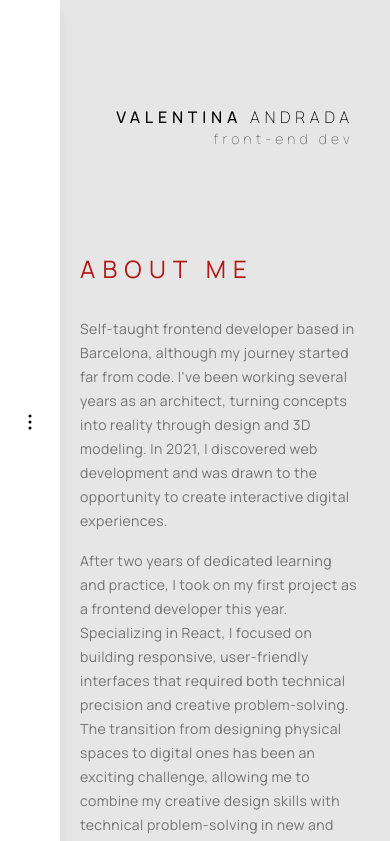
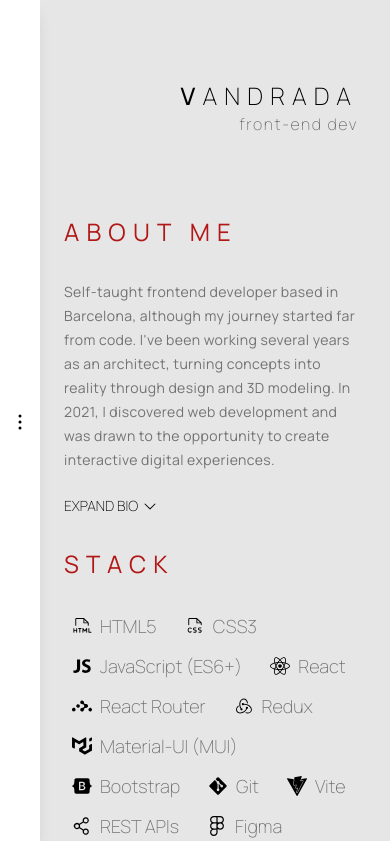
Before and after one commit to valentinaandrada/portfolio, a React (Vite) app: page /portfolio/about in a window 390 px wide. Shown: the top 841 px of the page. Built offline with nearby package versions, Linux system fonts and the light colour scheme.

Commit message:
Updated mobile

```diff
--- a/src/components/CustomCursor.jsx
+++ b/src/components/CustomCursor.jsx
@@ -1,31 +1,18 @@
 import { useEffect, useState } from "react";
 import { motion, useMotionValue, useSpring } from "framer-motion";
+import useIsMobile from "../hooks/useIsMobile";
 
 const CustomCursor = ({ size = 10 }) => {
-  const [isDesktop, setIsDesktop] = useState(false);
   const [hovering, setHovering] = useState(false);
+  const isMobile = useIsMobile();
 
-  // Motion values for cursor position
   const cursorX = useMotionValue(0);
   const cursorY = useMotionValue(0);
-
-  // Spring animations for smooth cursor movement
   const springX = useSpring(cursorX, { stiffness: 300, damping: 20 });
   const springY = useSpring(cursorY, { stiffness: 300, damping: 20 });
 
   useEffect(() => {
-    // Check if the screen width is desktop
-    const checkScreenSize = () => setIsDesktop(window.innerWidth >= 1024);
-    checkScreenSize(); // Initial check
-    window.addEventListener("resize", checkScreenSize); // Listen for screen resize
-
-    // Cleanup event listener
-    return () => window.removeEventListener("resize", checkScreenSize);
-  }, []);
-
-  useEffect(() => {
-
-    if (!isDesktop) return;
+    if (isMobile) return;
 
     const moveCursor = (e) => {
       cursorX.set(e.clientX - size / 2);
@@ -33,30 +20,27 @@ const CustomCursor = ({ size = 10 }) => {
     };
 
     const handleHover = (e) => {
-      // Look for parent elements with the "clickable" class or tagName "a" or "button"
       const isHoverable = e.target.closest("a, button, .clickable");
       setHovering(!!isHoverable);
     };
 
-    // Event listeners
     window.addEventListener("mousemove", moveCursor);
     window.addEventListener("mouseover", handleHover);
 
-    // Cleanup event listeners on component unmount
     return () => {
       window.removeEventListener("mousemove", moveCursor);
       window.removeEventListener("mouseover", handleHover);
     };
-  }, [isDesktop, size, cursorX, cursorY]);
+  }, [isMobile, size, cursorX, cursorY]);
 
-  if (!isDesktop) return null;
+  if (isMobile) return null;
 
   return (
     <motion.div
       className="fixed pointer-events-none z-50 bg-accent dark:bg-darkAccent"
       style={{
-        width: hovering ? size * 2 : size, // Scaled size when hovering
-        height: hovering ? size * 2 : size, // Scaled size when hovering
+        width: hovering ? size * 2 : size,
+        height: hovering ? size * 2 : size,
         borderRadius: "50%",
         translateX: springX,
         translateY: springY,
--- a/src/components/Logo.jsx
+++ b/src/components/Logo.jsx
@@ -1,22 +1,34 @@
 import { useTranslation } from "react-i18next";
 import { Link } from "react-router-dom";
+import useIsMobile from "../hooks/useIsMobile";
 
 const Logo = () => {
-
-  const {t} = useTranslation();
+  const isMobile = useIsMobile();
+  const { t } = useTranslation();
 
   return (
     <div className="text-end">
+      { isMobile ? (
       <Link to="/portfolio" className="block">
-        {/* Name */}
-        <h1 className="sm:text-2xl font-light tracking-wide dark:text-darkSecondary">
+        <h1 className="text-xl font-light tracking-wide dark:text-darkSecondary">
+          <span className="font-medium tracking-wide">V</span>ANDRADA
+        </h1>
+        <p className="text-base font-light tracking-normal text-neutral-500">
+          {t("logo.subtitle")}
+        </p>
+      </Link>
+      ) : (
+        <Link to="/portfolio" className="block">
+        <h1 className="text-2xl font-light tracking-wide dark:text-darkSecondary">
           <span className="font-medium tracking-wide">VALENTINA</span> ANDRADA
         </h1>
-        {/* Subtitle */}
-        <p className="text-sm sm:text-lg font-light tracking-wide text-neutral-500">
-          {t('logo.subtitle')}
+        <p className="text-lg font-light tracking-wide text-neutral-500">
+          {t("logo.subtitle")}
         </p>
       </Link>
+
+      )
+       }
     </div>
   );
 };
--- a/src/components/Navbar.jsx
+++ b/src/components/Navbar.jsx
@@ -6,13 +6,15 @@ import useCloseOnClickOrEsc from "../hooks/useCloseOnClickOrEsc";
 import LanguageSwitcher from "./LanguageSwitcher";
 import ModeSwitcher from "./ModeSwitcher";
 import CloseButton from "./CloseButton";
+import useIsMobile from "../hooks/useIsMobile";
 
 const Navbar = () => {
   const [isOpen, setIsOpen] = useState(false);
   const [hasAnimated, setHasAnimated] = useState(false);
+  const isMobile = useIsMobile();
+  const navRef = useRef(null);
   const { t } = useTranslation();
 
-  const navRef = useRef(null);
   useCloseOnClickOrEsc(navRef, () => setIsOpen(false));
 
   useEffect(() => {
@@ -23,6 +25,7 @@ const Navbar = () => {
     }
   }, []);
 
+
   // Framer motion variants
   const variants = {
     open: {
@@ -31,7 +34,7 @@ const Navbar = () => {
       transition: { duration: 0.5 },
     },
     closed: {
-      width: "60px",
+      width: isMobile ? "40px" : "60px",
       transition: { duration: 0.5 },
     },
   };
--- /dev/null
+++ b/src/hooks/useIsMobile.js
@@ -0,0 +1,15 @@
+import { useEffect, useState } from 'react';
+
+const useIsMobile = (breakpoint = 768) => {
+  const [isMobile, setIsMobile] = useState(window.innerWidth <= breakpoint);
+
+  useEffect(() => {
+    const handleResize = () => setIsMobile(window.innerWidth <= breakpoint);
+    window.addEventListener('resize', handleResize);
+    return () => window.removeEventListener('resize', handleResize);
+  }, [breakpoint]);
+
+  return isMobile;
+};
+
+export default useIsMobile;
--- a/src/layout/Layout.jsx
+++ b/src/layout/Layout.jsx
@@ -3,14 +3,16 @@ import Navbar from "../components/Navbar";
 import Logo from "../components/Logo";
 
 const Layout = () => {
+
+
   return (
     <div className="flex min-h-screen bg-primary dark:bg-darkPrimary">
       <Navbar />
-      <main className="md:flex w-full">
-        <aside className="h-[30vh] md:h-full flex items-center justify-center ml-20 md:ml-40">
+      <main className="md:flex w-full pr-8 md:p-0">
+        <aside className=" md:h-full flex items-center justify-end md:justify-center my-20 md:m-0 md:ml-40">
           <Logo />
         </aside>
-        <div className="flex-1 pl-20">
+        <div className="flex-1 ml-16">
           <Outlet />
         </div>
       </main>
--- a/src/locales/en/translation.json
+++ b/src/locales/en/translation.json
@@ -17,7 +17,9 @@
     "contact": "CONTACT"
   },
   "buttons": {
-    "download-resume": "download my resume"
+    "download-resume": "download my resume",
+    "collapse": "collapse bio",
+    "expand": "expand bio"
   },
   "form": {
     "fields": {
--- a/src/locales/es/translation.json
+++ b/src/locales/es/translation.json
@@ -11,13 +11,15 @@
   "headings": {
     "about-me": "SOBRE MÍ",
     "stack": "TECNOLOGÍAS",
-    "certifications": "CERTIFICACIONES",
+    "certifications": "CERTIFICADOS",
     "projects": "PROYECTOS",
     "wip-projects": "trabajando en...",
     "contact": "CONTACTO"
   },
   "buttons": {
-    "download-resume": "descargar mi currículum"
+    "download-resume": "descargar mi currículum",
+     "collapse": "colapsar bio",
+    "expand": "expandir bio"
   },
   "form": {
     "fields": {
--- a/src/pages/About.jsx
+++ b/src/pages/About.jsx
@@ -4,86 +4,118 @@ import CertificationCard from "../components/CertficationCard";
 import SkillsList from "../components/SkillsList";
 import photo from "../assets/VA-photo.jpeg";
 import { useTranslation } from "react-i18next";
+import useIsMobile from "../hooks/useIsMobile";
+import { useRef, useState } from "react";
+import { PiCaretDown, PiCaretUp } from "react-icons/pi";
 
 const certifications = [
   {
     year: "2022 - 2023",
     title: {
       en: "FRONT-END WEB DEVELOPMENT COURSE",
-      es: "CURSO DE DESARROLLO WEB FRONT-END"
+      es: "CURSO DE DESARROLLO WEB FRONT-END",
     },
     institution: {
       en: "CoderHouse",
-      es: "CoderHouse"
-    }
+      es: "CoderHouse",
+    },
   },
   {
     year: "2021 - 2022",
     title: {
       en: "FULL STACK WEB DEVELOPMENT",
-      es: "DESARROLLO WEB FULL STACK"
+      es: "DESARROLLO WEB FULL STACK",
     },
     institution: {
       en: "Universidad de Alcalá - Samsung Developers Scholarship",
-      es: "Universidad de Alcalá - Beca de Samsung Developers"
-    }
+      es: "Universidad de Alcalá - Beca de Samsung Developers",
+    },
   },
   {
     year: "March 2021",
     title: {
       en: "SANTANDER TECH Prework",
-      es: "Prework de SANTANDER TECH"
+      es: "Prework de SANTANDER TECH",
     },
     institution: {
       en: "Ironhack",
-      es: "Ironhack"
-    }
+      es: "Ironhack",
+    },
   },
   {
     year: "2013 - 2017",
     title: {
       en: "ARCHITECTURE",
-      es: "ARQUITECTURA"
+      es: "ARQUITECTURA",
     },
     institution: {
       en: "Universidad Católica de Córdoba - Argentina",
-      es: "Universidad Católica de Córdoba - Argentina"
-    }
-  }
+      es: "Universidad Católica de Córdoba - Argentina",
+    },
+  },
 ];
 
+const About = () => {
+  const isMobile = useIsMobile();
+  const [isExpanded, setIsExpanded] = useState(false);
 
-const About = () => {
+  const { i18n, t } = useTranslation();
+  const currentLanguage = i18n.language;
 
-  const {i18n, t} = useTranslation();
-  const currentLanguage = i18n.language;
+  const toggleExpand = () => {
+    setIsExpanded((prev) => !prev);
+  };
 
   return (
     <motion.div {...fadeInUp}>
-      <section className="lg:max-h-screen lg:flex overflow-hidden ">
-        <div className="flex-1 flex-col justify-center md:mt-[180px] pr-8 md:pr-16 md:mb-16 overflow-auto scrollbar-hide">
+      <section className="lg:max-h-screen lg:flex overflow-hidden gap-16 ">
+        <div className="flex-1 flex-col justify-center md:mt-[180px] md:mb-16 overflow-auto scrollbar-hide">
           {/* About */}
-          <h2 className=" h2 mb-8 md:mb-12">{t('headings.about-me')}</h2>
-          <div className="flex flex-col gap-4">
-            <p className="p">
-              {t('about.paragraphs.0')}
-            </p>
-            <p className="p">
-            {t('about.paragraphs.1')}
-            </p>
-            <p className="p">
-            {t('about.paragraphs.2')}
-            </p>
-          </div>
+          <h2 className=" h2 mb-8 md:mb-12">{t("headings.about-me")}</h2>
+          {isMobile ? (
+            <div>
+              <motion.div
+              className="flex flex-col gap-4 overflow-hidden"
+              initial={{ height: 100 }}
+              animate={{ height: isExpanded ? "auto" : 200 }}
+              transition={{
+                duration: 0.5,
+                ease: "easeInOut",
+              }}
+            >
+                <p className="p">{t("about.paragraphs.0")}</p>
+                <p className="p">{t("about.paragraphs.1")}</p>
+                <p className="p">{t("about.paragraphs.2")}</p>
+              </motion.div>
+              <button
+                onClick={toggleExpand}
+                className="mt-4 focus:outline-none flex items-center justify-center gap-1"
+              >
+                <span className="text-sm font-light uppercase ">{isExpanded ? t("buttons.collapse") : t("buttons.expand")}</span>
+                { isExpanded ? <PiCaretUp/> : <PiCaretDown/> }
+
+              </button>
+            </div>
+          ) : (
+            <div className="flex flex-col gap-4 ">
+              <p className="p">{t("about.paragraphs.0")}</p>
+              <p className="p">{t("about.paragraphs.1")}</p>
+              <p className="p">{t("about.paragraphs.2")}</p>
+            </div>
+          )}
 
           {/* Stack */}
-          <h2 className=" h2 my-8 md:my-12">{t('headings.stack')}</h2>
+          <h2 className=" h2 my-8 md:my-12">{t("headings.stack")}</h2>
           <SkillsList />
 
           {/* Certifications */}
-          <h2 className=" h2 my-8 md:my-12">{t('headings.certifications')}</h2>
+          <h2 className=" h2 my-8 md:my-12">{t("headings.certifications")}</h2>
           {certifications.map((cert, i) => (
-            <CertificationCard key={i} {...cert} currentLanguage={currentLanguage}/>
+            <CertificationCard
+              key={i}
+              {...cert}
+              currentLanguage={currentLanguage}
+            />
           ))}
         </div>
 
@@ -96,12 +128,12 @@ const About = () => {
           />
           {/* Resume Download Link */}
           <a
-            href={t('about.resume-path')}
+            href={t("about.resume-path")}
             target="_blank"
-  rel="noopener noreferrer"
+            rel="noopener noreferrer"
             className="lg:absolute right-60 top-8 text-accent dark:text-darkAccent -rotate-90 transform origin-right text-sm md:tracking-wide hover:font-medium"
           >
-            {t('buttons.download-resume')}
+            {t("buttons.download-resume")}
           </a>
         </div>
       </section>
--- a/src/pages/Contact.jsx
+++ b/src/pages/Contact.jsx
@@ -93,7 +93,7 @@ const Contact = () => {
   return (
     <motion.div {...fadeInUp}>
       <section className="md:max-h-screen md:flex overflow-hidden ">
-        <div className="flex-1 flex-col justify-center md:mt-[180px] pr-12 md:pr-16 md:mb-16 overflow-auto scrollbar-hide">
+        <div className="flex-1 flex-col justify-center md:mt-[180px] md:pr-16 md:mb-16 overflow-auto scrollbar-hide">
           <h2 className="h2 mb-6">{t('headings.contact')}</h2>
 
           {/* Contact Form */}
--- a/src/pages/Hero.jsx
+++ b/src/pages/Hero.jsx
@@ -3,14 +3,18 @@ import { fadeInUp } from "../utils/motionConfig";
 import { useTranslation } from "react-i18next";
 import { Link } from "react-router-dom";
 import { FaArrowRight } from "react-icons/fa";
+import useIsMobile from "../hooks/useIsMobile";
 
 const Hero = () => {
+  const isMobile = useIsMobile();
   const { t } = useTranslation();
 
   return (
-    <div className="h-full w-full flex flex-col items-end justify-end">
+    <div className={`h-full w-full flex flex-col items-end justify-end ${
+      isMobile ? "fixed bottom-0 left-0 p-8 pl-20 z-10" : ""
+    }`}>
       <motion.div {...fadeInUp}>
-        <div className="p text-end md:mb-20 mr-10 md:mr-20 w-[300px] space-y-4">
+        <div className=" p text-end md:mb-20 md:mr-20 md:w-[300px] space-y-4">
           <p>
             {t("hero.sentences.0")}
             <span className="font-bold text-sm">{t("hero.sentences.1")}</span>
@@ -20,8 +24,7 @@ const Hero = () => {
           </p>
           <p>{t("hero.sentences.4")}</p>
           <div className=" flex items-center justify-end gap-1">
-            <p className="tracking-normal">
-              {t("hero.sentences.5")}</p>
+            <p className="tracking-normal">{t("hero.sentences.5")}</p>
 
             <Link
               to="/portfolio/projects"
@@ -30,7 +33,6 @@ const Hero = () => {
               {t("hero.links.portfolio")}
             </Link>
             <FaArrowRight />
-
           </div>
         </div>
       </motion.div>
```
Lines whose indentation alone changed are shown as unchanged.
